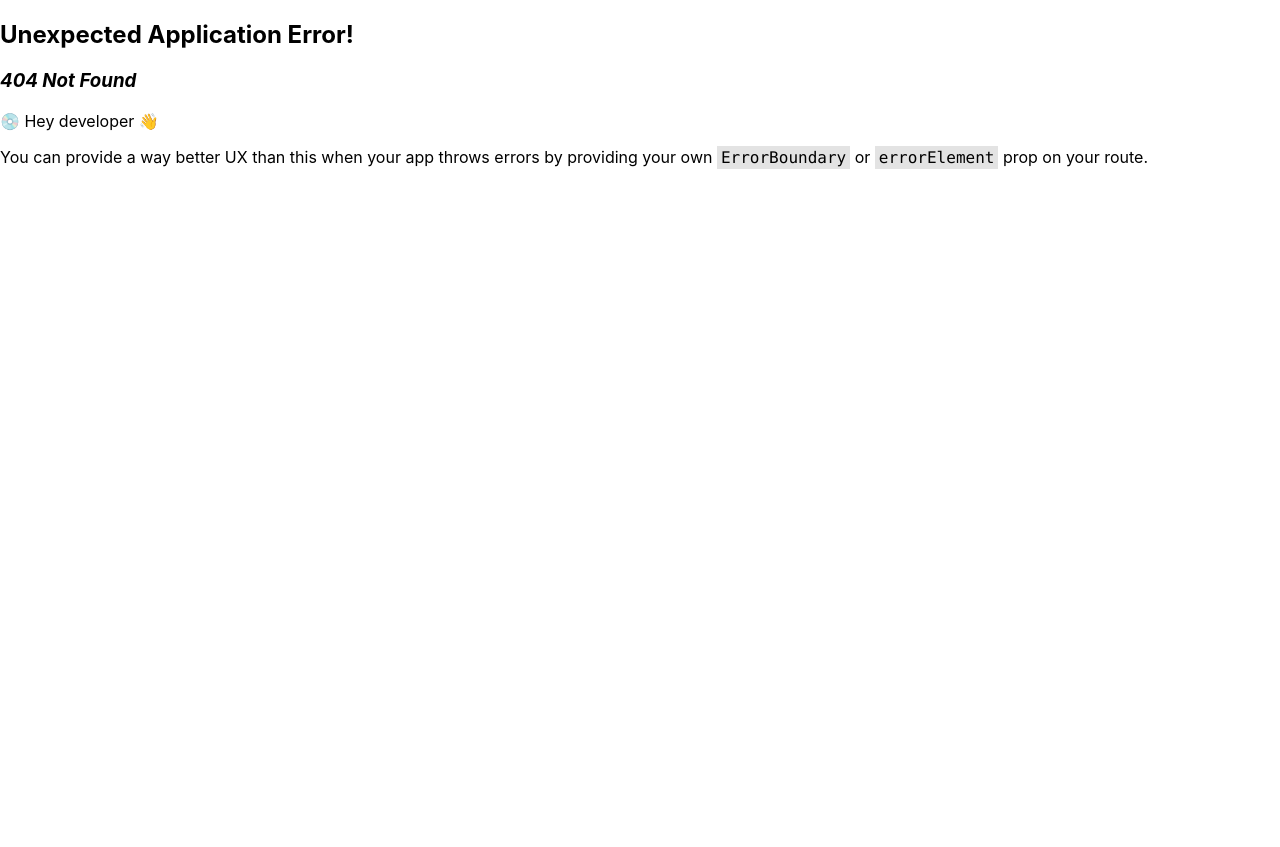
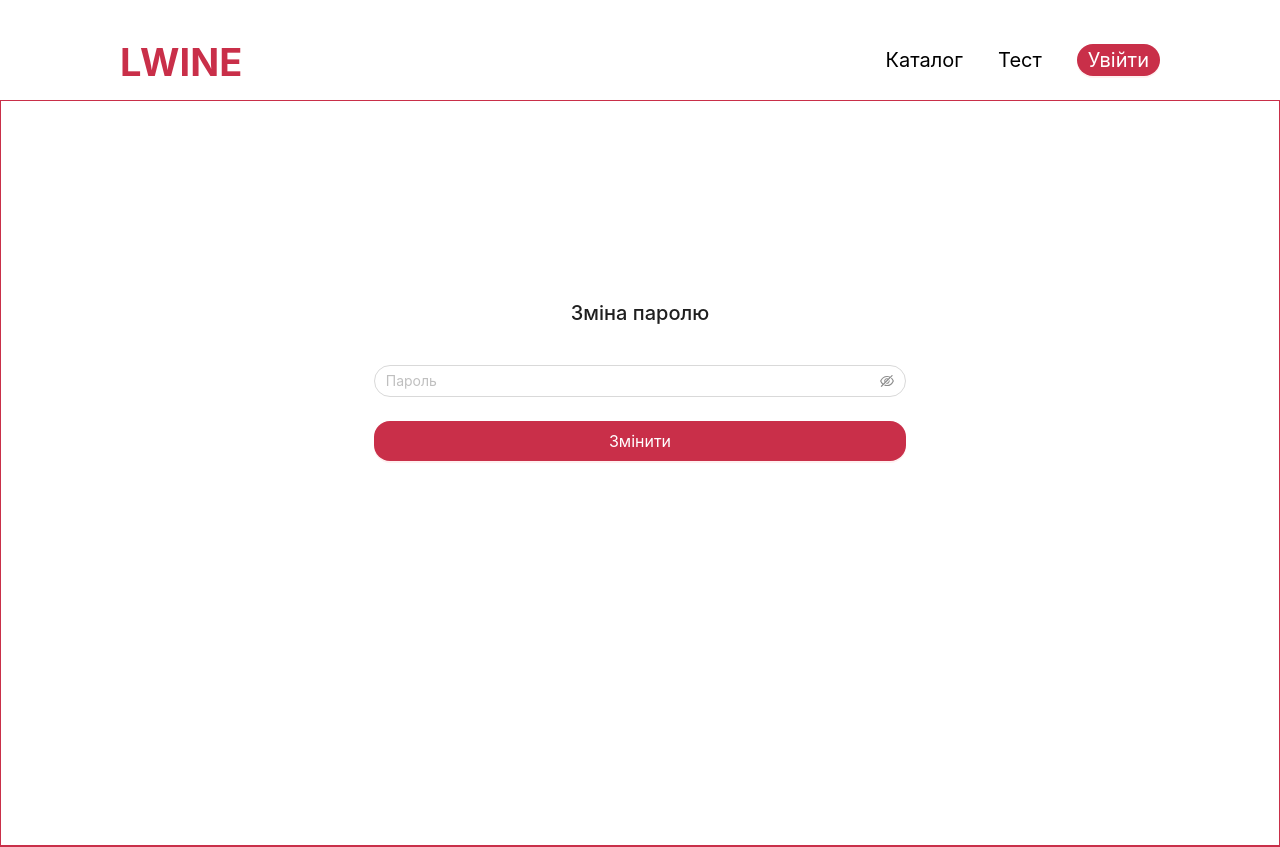
Before and after one commit to Nattalli/lteam-wine-map, a React (Create React App) app in the folder frontend/: page /reset-password in a window 1280 px wide. Before the commit this address had no page. Shown: the top 847 px of the page. Before the commit the page ends 800 px from the top, so only its background shows below. Built offline with nearby package versions, Linux system fonts and the light colour scheme.

Commit message:
new password comp

```diff
--- a/frontend/src/index.tsx
+++ b/frontend/src/index.tsx
@@ -12,6 +12,7 @@ import {
 import Home from './pages/home/Home';
 import Login from './pages/login/Login';
 import Registration from './pages/registration/Registration';
+import NewPassword from './pages/newPassword/NewPassword';
 
 const router = createBrowserRouter(
   createRoutesFromElements(
@@ -19,13 +20,14 @@ const router = createBrowserRouter(
       <Route index element={<Home />} />
       <Route path="login" element={<Login />} />
       <Route path="register" element={<Registration />} />
+      <Route path="reset-password" element={<NewPassword />} />
     </Route>
   )
 );
 
-const root = ReactDOM.createRoot(
-  document.getElementById('root') as HTMLElement
-);
+const root = ReactDOM.createRoot(document.getElementById(
+  'root'
+) as HTMLElement);
 root.render(
   <React.StrictMode>
     <AntdConfigProvider>
--- /dev/null
+++ b/frontend/src/pages/newPassword/NewPassword.scoped.scss
@@ -0,0 +1,18 @@
+@import '../../assets/scss/variables';
+
+.content {
+  border: 1px solid $primary;
+  padding: 100px 0;
+
+  .title {
+    font-size: 20px;
+    margin-bottom: 40px;
+    text-align: center;
+  }
+
+  .response-block {
+    display: flex;
+    flex-direction: column;
+    gap: 20px;
+  }
+}
--- /dev/null
+++ b/frontend/src/pages/newPassword/NewPassword.tsx
@@ -0,0 +1,95 @@
+import { useState } from 'react';
+import { Link } from 'react-router-dom';
+import { Col, Row, Button, Form, Input, Alert } from 'antd';
+import { Rule } from 'antd/es/form';
+import { postRequest } from '../../api';
+import './NewPassword.scoped.scss';
+
+const TextRules: Rule[] = [
+  {
+    required: true,
+    message: 'Це поле обовʼязкове',
+  },
+];
+
+interface Error {
+  response: {
+    data: {
+      new_password: string;
+    };
+  };
+}
+
+export default function NewPassword() {
+  const [isAlertVisible, setIsAlertVisible] = useState(false);
+  const [errorMessage, setErrorMessage] = useState('');
+
+  const [loginForm] = Form.useForm();
+
+  const changePassword = async ({ password }: any) => {
+    const windowUrl = window.location.search;
+    const params = new URLSearchParams(windowUrl);
+
+    const requstBody = {
+      uid: params.get('uid'),
+      token: params.get('token'),
+      new_password: password,
+    };
+
+    try {
+      await postRequest('/api/users/reset_password_confirm/', requstBody);
+    } catch (error) {
+      const err = error as Error;
+      setErrorMessage(err.response.data.new_password);
+    }
+
+    setIsAlertVisible(true);
+  };
+
+  const hideAlert = () => {
+    setIsAlertVisible(false);
+    setErrorMessage('');
+  };
+
+  return (
+    <Row align="middle" justify="center" className="content">
+      <Col span={10}>
+        <div className="title">Зміна паролю</div>
+        <Form
+          layout={'vertical'}
+          form={loginForm}
+          initialValues={{ layout: 'vertical' }}
+          onFinish={changePassword}
+          onInput={hideAlert}
+        >
+          <Form.Item name="password" rules={TextRules}>
+            <Input.Password placeholder="Пароль" />
+          </Form.Item>
+          {!isAlertVisible && (
+            <Form.Item>
+              <Button type="primary" size="large" block htmlType="submit">
+                Змінити
+              </Button>
+            </Form.Item>
+          )}
+        </Form>
+        {isAlertVisible && (
+          <div className="response-block">
+            <Alert
+              message={errorMessage || 'Пароль успішно змінено'}
+              type={errorMessage ? 'error' : 'success'}
+              showIcon
+            />
+            {!errorMessage && (
+              <Link to="/login">
+                <Button type="primary" size="large" block className="login-btn">
+                  Увійти
+                </Button>
+              </Link>
+            )}
+          </div>
+        )}
+      </Col>
+    </Row>
+  );
+}
```
